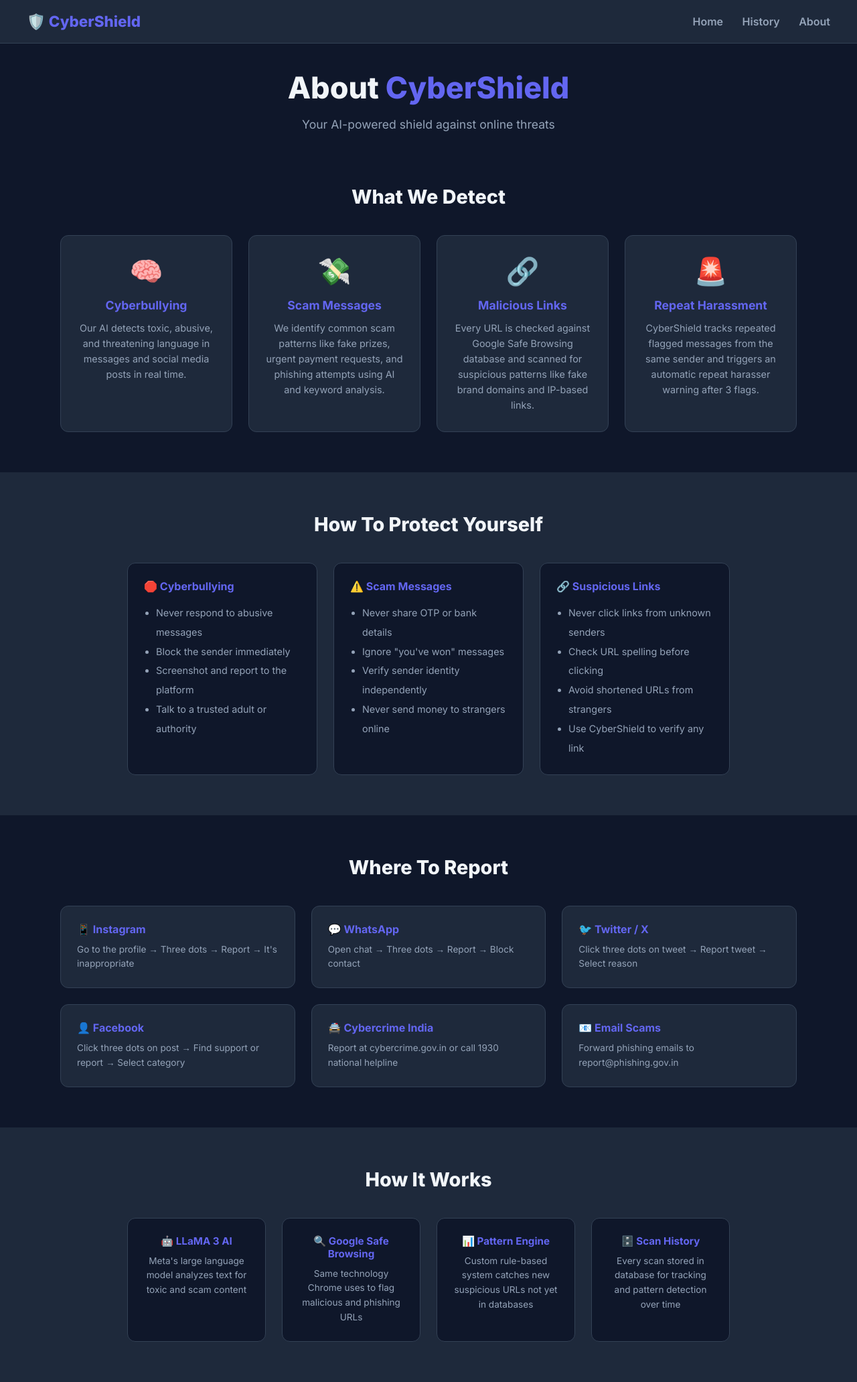
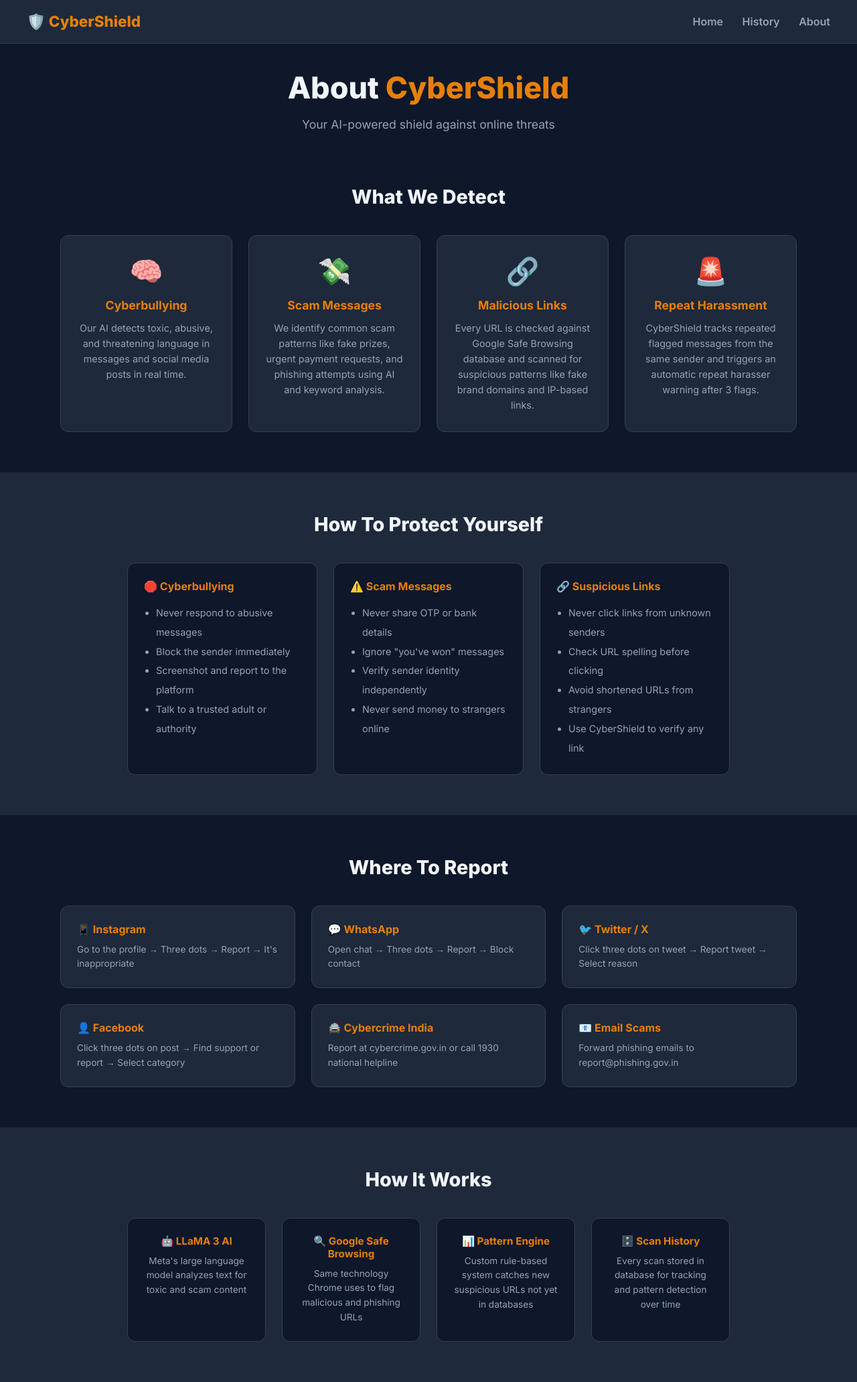
Before and after one commit to aliyarj/cybershield, a Flask app: page /about in a window 1280 px wide. Shown: the whole page at 67% size. Run offline with Flask 3, Linux system fonts and the light colour scheme.

Commit message:
color chnage

```diff
--- a/static/css/style.css
+++ b/static/css/style.css
@@ -22,7 +22,7 @@ body {
 .logo {
     font-size: 1.4rem;
     font-weight: 800;
-    color: #6366f1;
+    color: #e6800b;
 }
 
 .nav-links a {
@@ -48,7 +48,7 @@ body {
     margin-bottom: 16px;
 }
 
-.highlight { color: #6366f1; }
+.highlight { color: #e6800b; }
 
 .hero p {
     color: #94a3b8;
@@ -109,7 +109,7 @@ input[type="text"] {
 }
 
 textarea:focus, input[type="text"]:focus {
-    border-color: #6366f1;
+    border-color:#e6800b;
 }
 
 .hint {
@@ -122,7 +122,7 @@ textarea:focus, input[type="text"]:focus {
 .center { text-align: center; }
 
 .analyze-btn {
-    background: #6366f1;
+    background: #e6800b;
     color: white;
     border: none;
     padding: 16px 48px;
@@ -149,7 +149,7 @@ textarea:focus, input[type="text"]:focus {
     width: 40px;
     height: 40px;
     border: 4px solid #334155;
-    border-top-color: #6366f1;
+    border-top-color: #e6800b;
     border-radius: 50%;
     animation: spin 0.8s linear infinite;
     margin: 0 auto 16px;
@@ -261,7 +261,7 @@ textarea:focus, input[type="text"]:focus {
 }
 
 .step-card h4 {
-    color: #6366f1;
+    color: #e6800b;
     margin-bottom: 8px;
     font-size: 1rem;
 }
@@ -287,7 +287,7 @@ textarea:focus, input[type="text"]:focus {
 .stat h2 {
     font-size: 2rem;
     font-weight: 800;
-    color: #6366f1;
+    color: #e6800b;
 }
 
 .stat p {
@@ -423,7 +423,7 @@ textarea:focus, input[type="text"]:focus {
     font-size: 1.1rem;
     font-weight: 700;
     margin-bottom: 12px;
-    color: #6366f1;
+    color: #e6800b;
 }
 
 .about-card p {
@@ -446,7 +446,7 @@ textarea:focus, input[type="text"]:focus {
 }
 
 .tip-card h4 {
-    color: #6366f1;
+    color: #e6800b;
     margin-bottom: 16px;
     font-size: 1rem;
 }
@@ -474,7 +474,7 @@ textarea:focus, input[type="text"]:focus {
 }
 
 .report-card h4 {
-    color: #6366f1;
+    color: #e6800b;
     margin-bottom: 10px;
     font-size: 1rem;
 }
@@ -499,7 +499,7 @@ textarea:focus, input[type="text"]:focus {
 }
 
 .tech-card h4 {
-    color: #6366f1;
+    color: #e6800b;
     margin-bottom: 10px;
     font-size: 0.95rem;
 }
```
